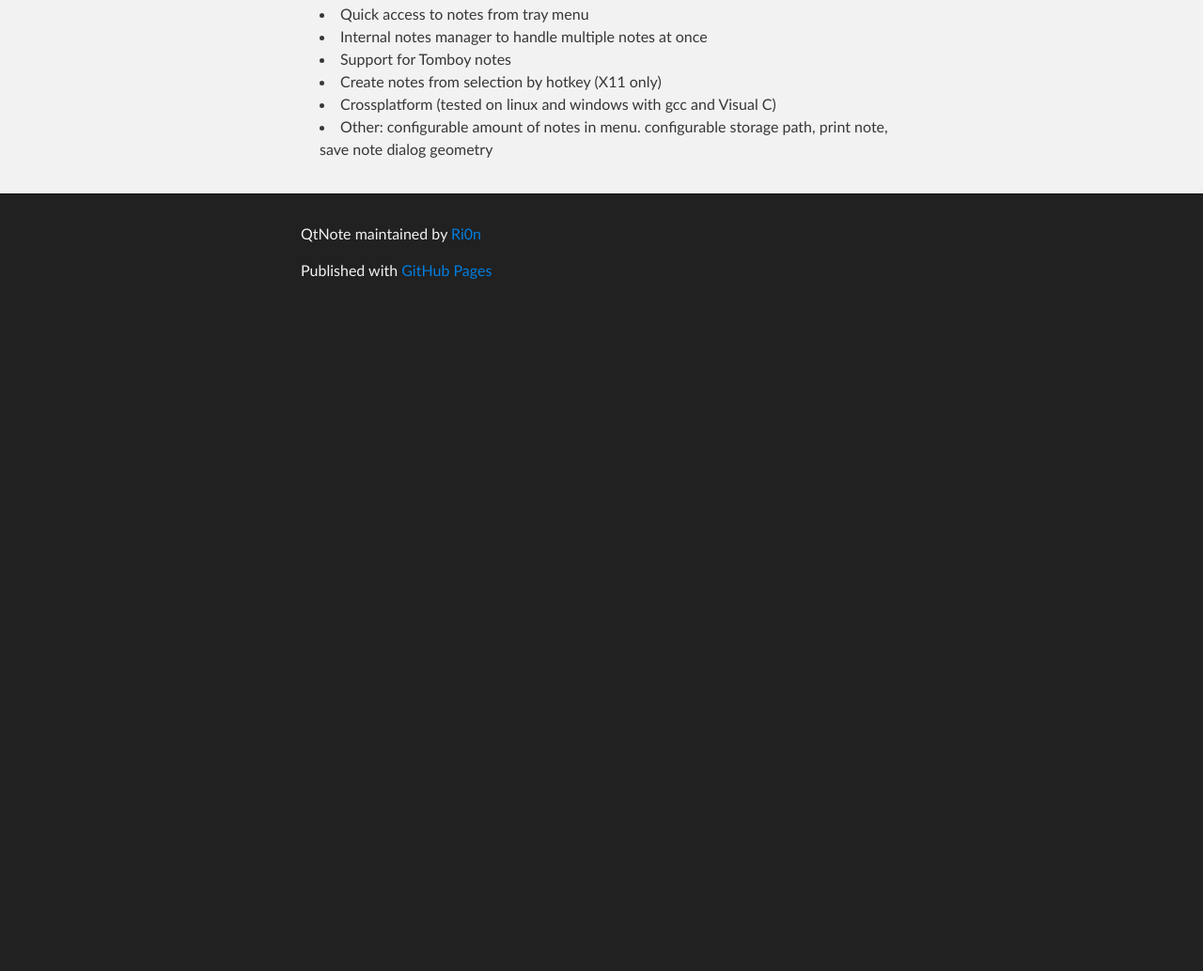
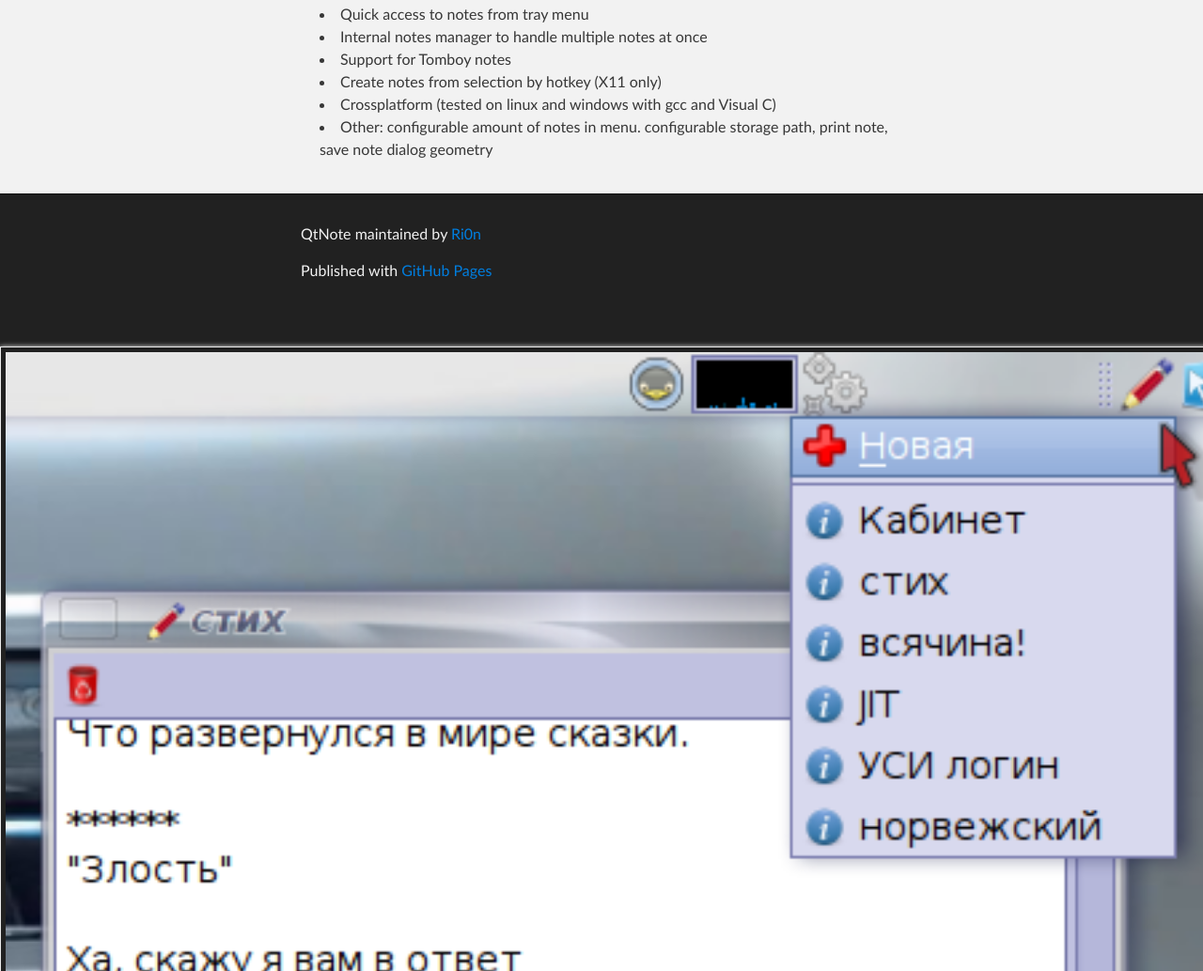
Before and after one commit to Ri0n/QtNote, a plain HTML site: page index.html in a window 1280 px wide. Shown: the part 546-1580 px from the top of the page at 94% size. Before the commit the page ends 881 px from the top, so only its background shows below. Drawn offline with Linux system fonts and the light colour scheme.

Commit message:
Added screenshot

```diff
--- a/index.html
+++ b/index.html
@@ -61,7 +61,8 @@
       </footer>
     </div>
 
-
+    <br/>
+    <img src="images/screenshot.png" alt="[screenshot]">
 
   </body>
 </html>
```
Also changed, not shown: images/screenshot.png (added).
